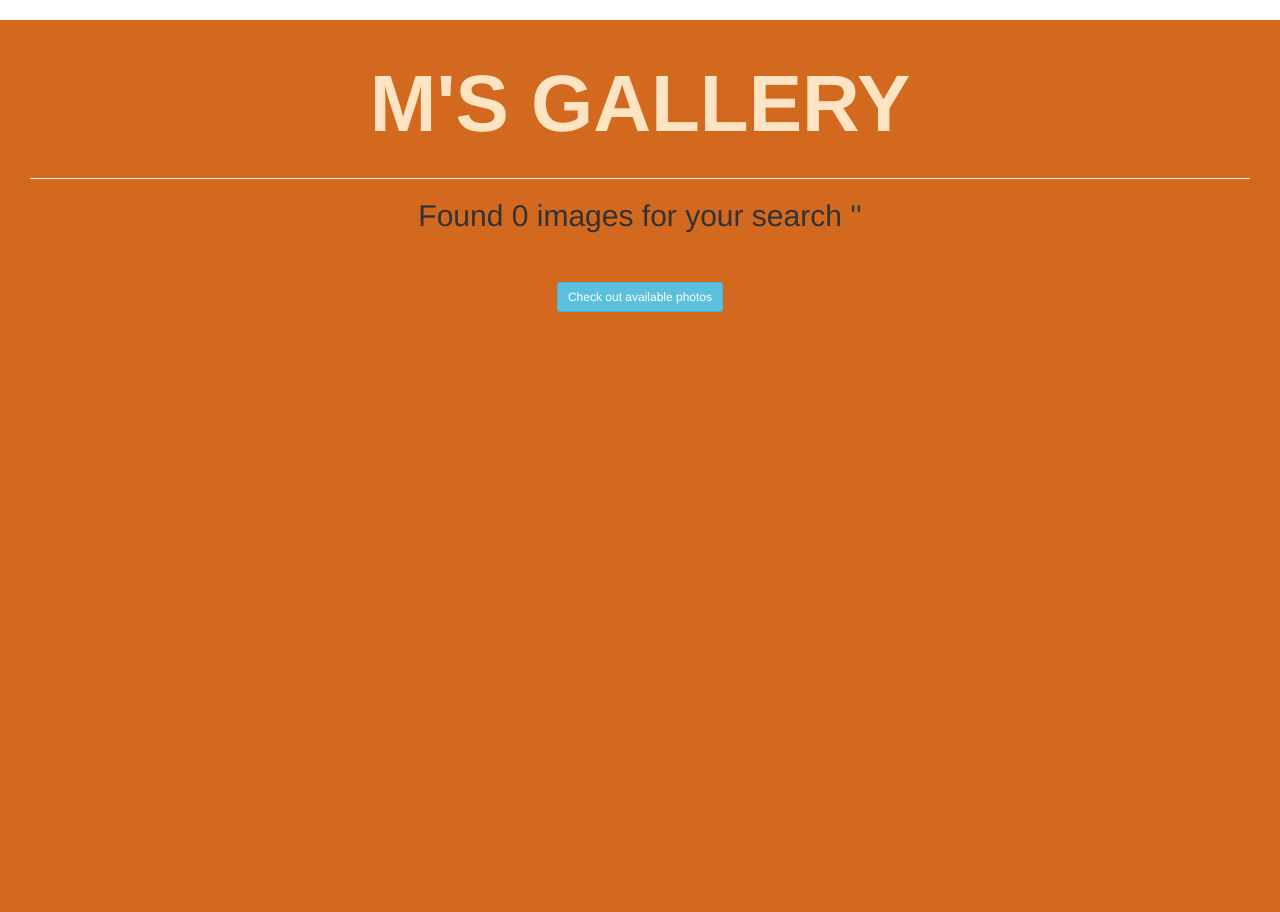
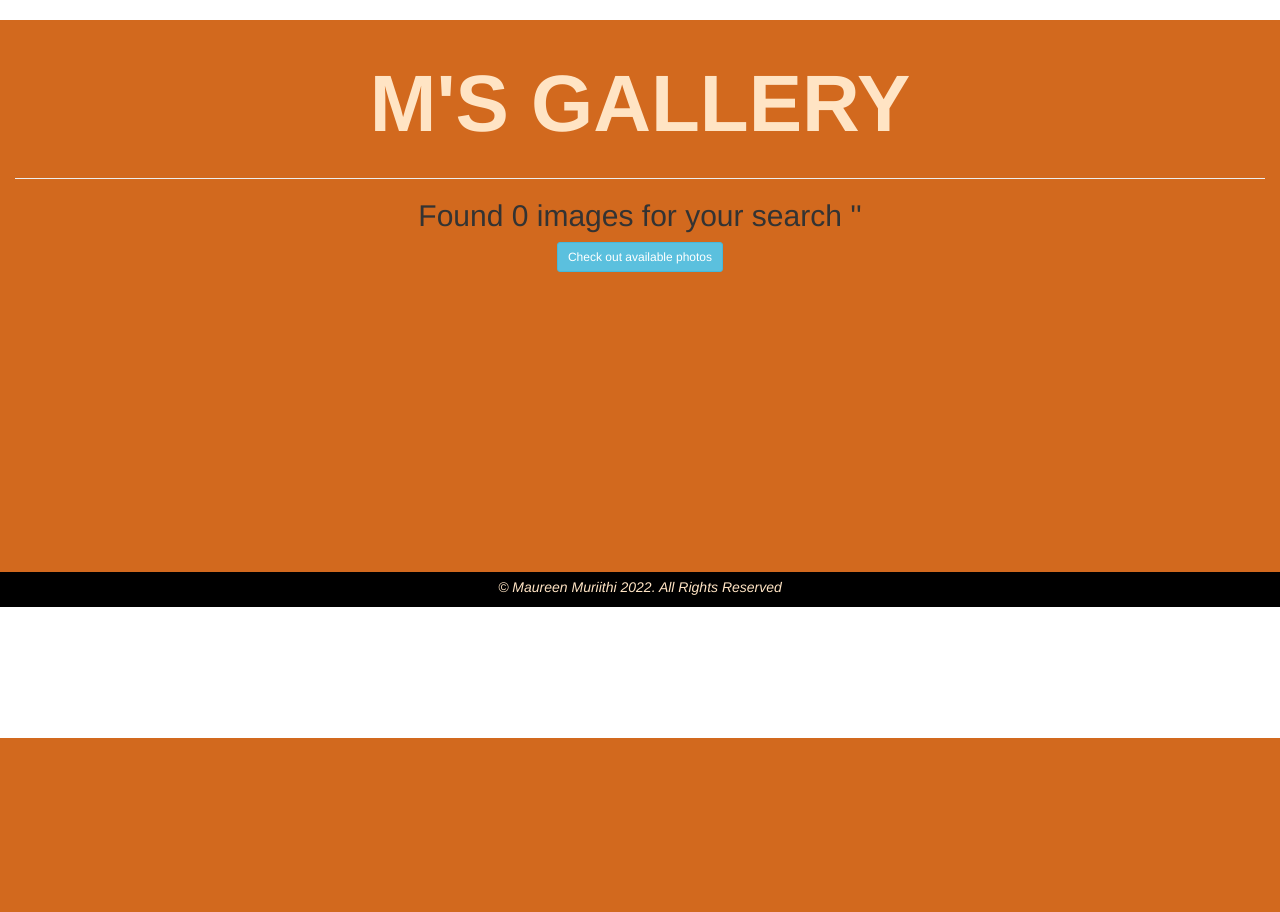
Before and after one commit to maureen-muriithi/M-s-Photohub, a Django app: template photos/templates/search.html in a window 1280 px wide. Shown: the part 62-974 px from the top of the page. After the commit the page ends 800 px from the top, so only its background shows below. Run offline with Django 3.2, Linux system fonts and the light colour scheme; the template is opened without the code that fills it, so the values that code supplies are empty; some libraries are stand-ins or nearby versions.

Commit message:
update styling on the headers and footers-all templates

```diff
--- a/photos/templates/location.html
+++ b/photos/templates/location.html
@@ -75,6 +75,7 @@
     </div>
     {%endif%}
 </div>
+</div>
 <footer class="footer" style="background-color: black; color: bisque; height: 35px; font-size: 1.4rem;" >
     <p class="text-center" style="padding: 5px;"> <em>© Maureen Muriithi 2022. All Rights Reserved</em></p>
 </footer>
--- a/photos/templates/search.html
+++ b/photos/templates/search.html
@@ -1,7 +1,5 @@
 {% extends 'base.html' %}
 {% block content %}
-
-<div class="container-fluid" style="background-color:chocolate; padding-bottom: 300px;">
 <div class="container-fluid" style="background-color:chocolate; padding-bottom: 300px;">
     <div class="container text-center" id="home" style="width: 100%; background-color: chocolate;">
 		<div>
@@ -14,21 +12,23 @@
 		</div>
 	</div>
     <hr>
+    {% if images %}
+    <h2 class="text-center">Found {{ images|length }} images in '{{message}}' Category</h2>
+    {% else %}
+    <h2 class="text-center"> Found 0 images for your search '{{message}}'</h2>
 
-  {% if images %}
-  <h2 class="text-center" id="found">Found {{ images|length }} images in '{{message}}' Category</h2>
-  {% else %}
-  <h2 class="text-center" id="foundnon"> Found 0 images for your search '{{message}}'</h2>
-  <br><br>
     <a class="d-block mx-auto" href="/images">
         <button class="btn btn-sm btn-info d-block mx-auto">Check out available photos</button>
     </a>
     {% endif %}
 
+
     {% if images %}
     <div class="container-fluid" id="content"  style="background-color: chocolate;">
         <div class="row p-4">
-      {% for img in images%}
+
+        {% for img in images %}
+
         <div class = "col-md-4" data-toggle ="modal" data-target="#showPictureModal{{img.id}}">
             <a href="{{img.id}}" data-toggle="modal" data-target="{{img.id}}">
                 <img src="{{img.photo.url}}" class="img-responsive" alt="{{img.name}}" style="width: 100%;width: 100%; height:400px">
@@ -45,7 +45,7 @@
                         <div class="modal-body" style="background-color:chocolate ; color: bisque;" >
 
                             <img src="{{img.photo.url}}" class="img-responsive" alt="Image"
-                style="width:100%;max-width:100%; height: 400px;">
+                                style="width:100%;max-width:100%">
                             <br>
                             <p class="text-left"><b>Description:</b></p>
                             <p class="text-justify" style="font-size: medium;">{{img.description}}</p>
@@ -73,9 +73,11 @@
         </div>
         {%endfor%}
     </div>
-  {% endif %}
-
+    {%endif%}
 </div>
 </div>
+<footer class="footer" style="background-color: black; color: bisque; height: 35px; font-size: 1.4rem;" >
+    <p class="text-center" style="padding: 5px;"> <em>© Maureen Muriithi 2022. All Rights Reserved</em></p>
+</footer>
 
-{% endblock %}
+{%endblock content%}
```
Also changed, not shown: photos/templates/display_images.html (+4 -4 lines). Lines whose indentation alone changed are shown as unchanged.
